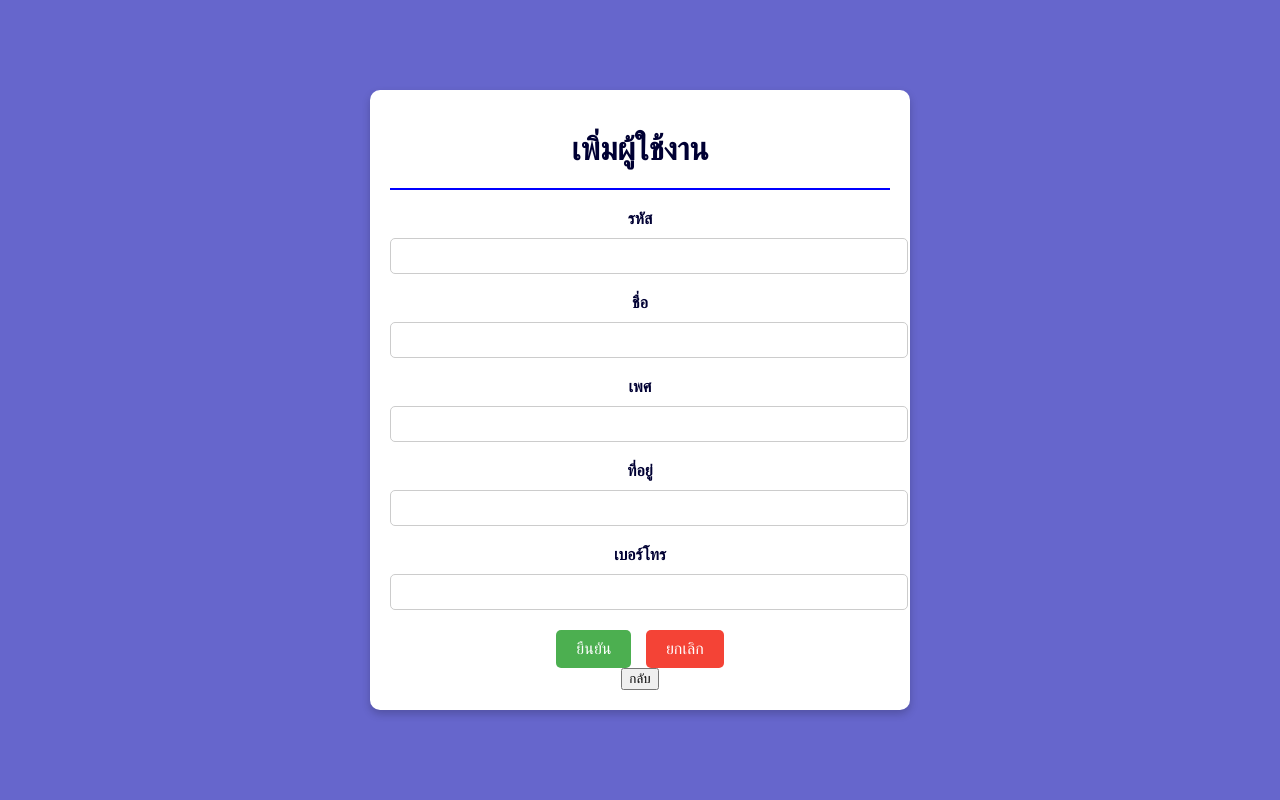
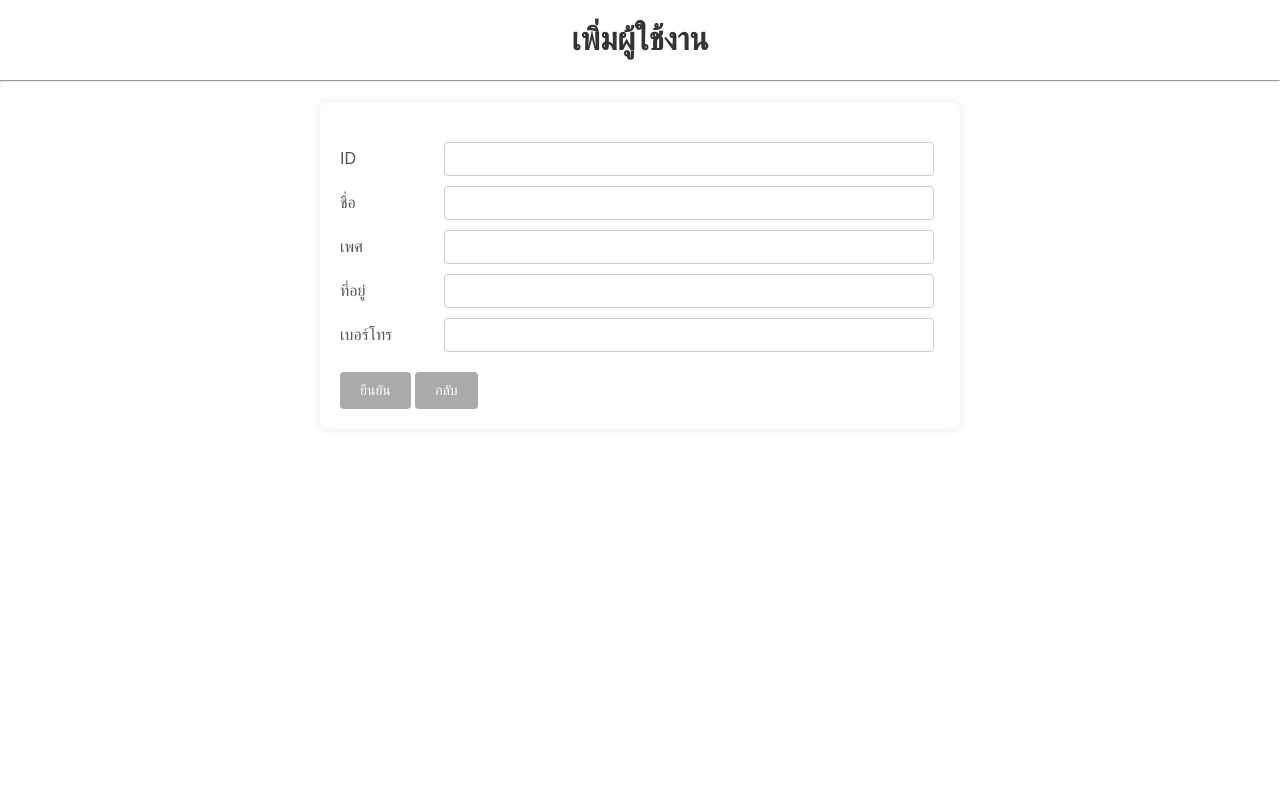
Before and after one commit to Sunwatcha303/purchase-order-full-stack, a PHP site: page /Insert_Form.html in a window 1280 px wide. Run offline with PHP 8.4, Linux system fonts and the light colour scheme.

Commit message:
edit css

```diff
--- a/Insert_Form.html
+++ b/Insert_Form.html
@@ -1,5 +1,6 @@
 <!DOCTYPE html>
 <html lang="en">
+
 <head>
     <meta charset="UTF-8">
     <meta name="viewport" content="width=device-width, initial-scale=1.0">
@@ -7,95 +8,100 @@
     <style>
         body {
             font-family: Arial, sans-serif;
-            background-color: #6666CC;
-            color: #000099;
             margin: 0;
             padding: 0;
-            display: flex;
-            justify-content: center;
-            align-items: center;
-            height: 100vh;
         }
+
         .form-container {
-            background-color: #FFFFFF;
+            width: 80%;
+            max-width: 600px;
+            margin: 20px auto;
             padding: 20px;
-            border-radius: 10px;
-            box-shadow: 0 4px 8px rgba(0, 0, 0, 0.2);
+            border-radius: 8px;
+            box-shadow: 0 0 10px rgba(0, 0, 0, 0.1);
+        }
+
+        h1 {
             text-align: center;
-            width: 90%;
-            max-width: 500px;
+            color: #333333;
         }
-        .form-container h1 {
-            color: #000033;
-            margin-bottom: 20px;
+
+        form {
+            margin-top: 20px;
         }
-        .form-container hr {
-            border: 1px solid blue;
-            margin: 10px 0 20px;
+
+        label {
+            display: inline-block;
+            width: 100px;
+            margin-bottom: 10px;
+            color: #555555;
         }
-        .form-container label {
-            display: block;
+
+        input[type="text"] {
+            width: calc(100% - 110px);
+            padding: 8px;
             margin-bottom: 10px;
-            font-weight: bold;
-            color: #000033;
+            border: 1px solid #cccccc;
+            border-radius: 4px;
+            box-sizing: border-box;
+            font-size: 14px;
         }
-        .form-container input[type="text"] {
-            width: 100%;
-            padding: 8px;
-            margin-bottom: 20px;
-            border: 1px solid #CCC;
-            border-radius: 5px;
-            font-size: 16px;
+
+        input[type="submit"],
+        input[type="reset"] {
+            color: white;
+            cursor: pointer;
         }
-        .form-container input[type="submit"],
-        .form-container input[type="reset"] {
+
+        input[type="submit"]:hover {
+            background-color: #999999;
+        }
+
+        input[type="button"],
+        input[type="submit"] {
+            background-color: #aaaaaa;
+            color: white;
+            border: none;
             padding: 10px 20px;
-            font-size: 16px;
-            border: none;
-            border-radius: 5px;
+            text-align: center;
+            text-decoration: none;
+            display: inline-block;
+            font-size: 14px;
+            margin-top: 10px;
             cursor: pointer;
-            margin: 0 5px;
+            border-radius: 4px;
         }
-        .form-container input[type="submit"] {
-            background-color: #4CAF50;
-            color: white;
-        }
-        .form-container input[type="reset"] {
-            background-color: #F44336;
-            color: white;
-        }
-        .form-container input[type="submit"]:hover {
-            background-color: #45a049;
-        }
-        .form-container input[type="reset"]:hover {
-            background-color: #e53935;
+
+        input[type="button"]:hover {
+            background-color: #999999;
         }
     </style>
 </head>
+
 <body>
+    <h1>เพิ่มผู้ใช้งาน</h1>
+    <hr>
     <div class="form-container">
-        <h1>เพิ่มผู้ใช้งาน</h1>
-        <hr>
         <form action="Insert_Form.php" method="POST">
-            <label for="a1">รหัส</label>
+            <label for="a1">ID</label>
             <input type="text" id="a1" name="a1" size="4" maxlength="4">
-
+            <br>
             <label for="a2">ชื่อ</label>
             <input type="text" id="a2" name="a2" size="20" maxlength="20">
-
+            <br>
             <label for="a3">เพศ</label>
             <input type="text" id="a3" name="a3" size="1" maxlength="1">
-
+            <br>
             <label for="a4">ที่อยู่</label>
             <input type="text" id="a4" name="a4" size="50" maxlength="80">
-
+            <br>
             <label for="a5">เบอร์โทร</label>
             <input type="text" id="a5" name="a5" size="10" maxlength="10">
-
+            <br>
             <input type="submit" value="ยืนยัน">
-            <input type="reset" value="ยกเลิก">
+            <a href="index.php"><input type="button" value="กลับ"></a>
         </form>
-        <a href="index.php"><input type="button" value="กลับ"></input></a>
     </div>
 </body>
+
 </html>
```
Also changed, not shown: PlaceOrder.php (+11 -10 lines), Profile.php (+18 -5 lines).
